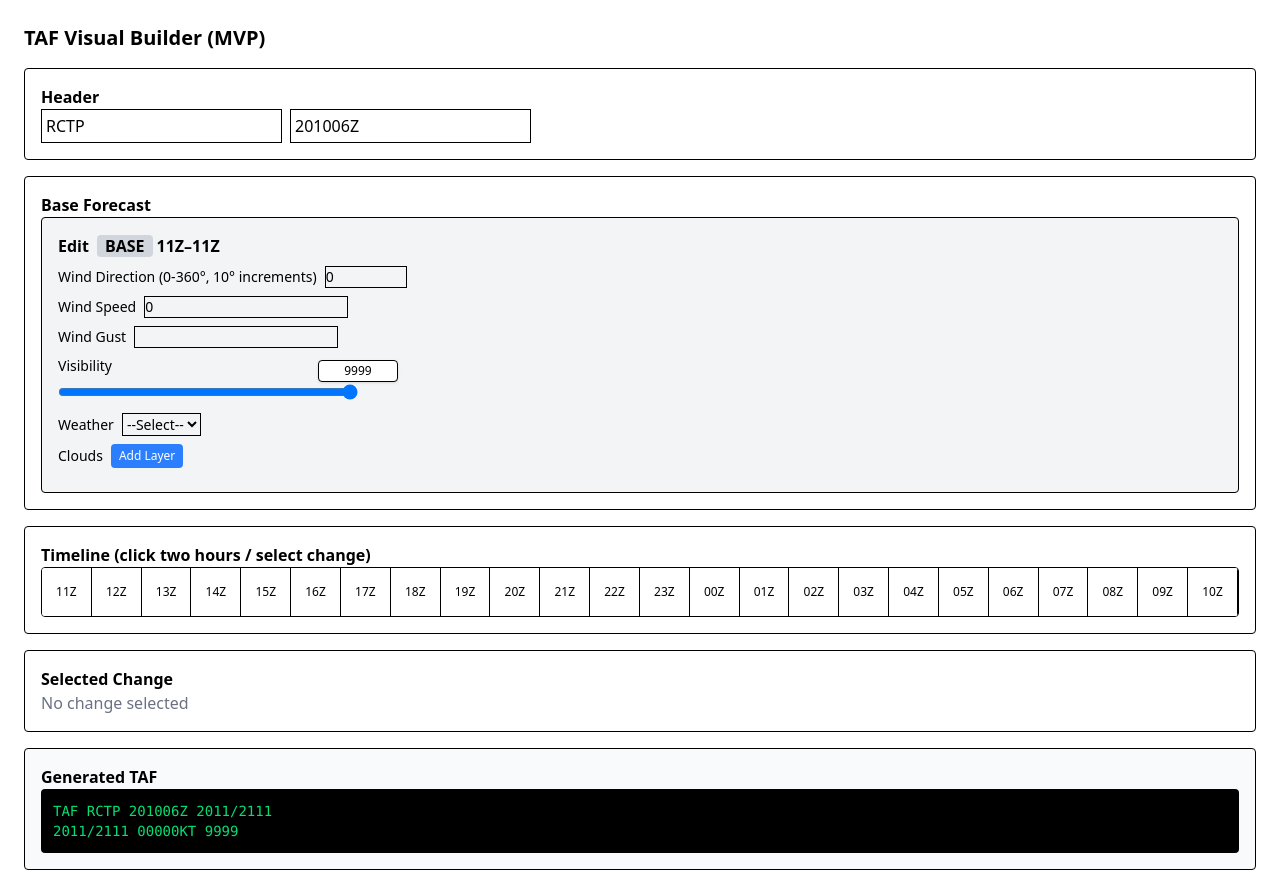
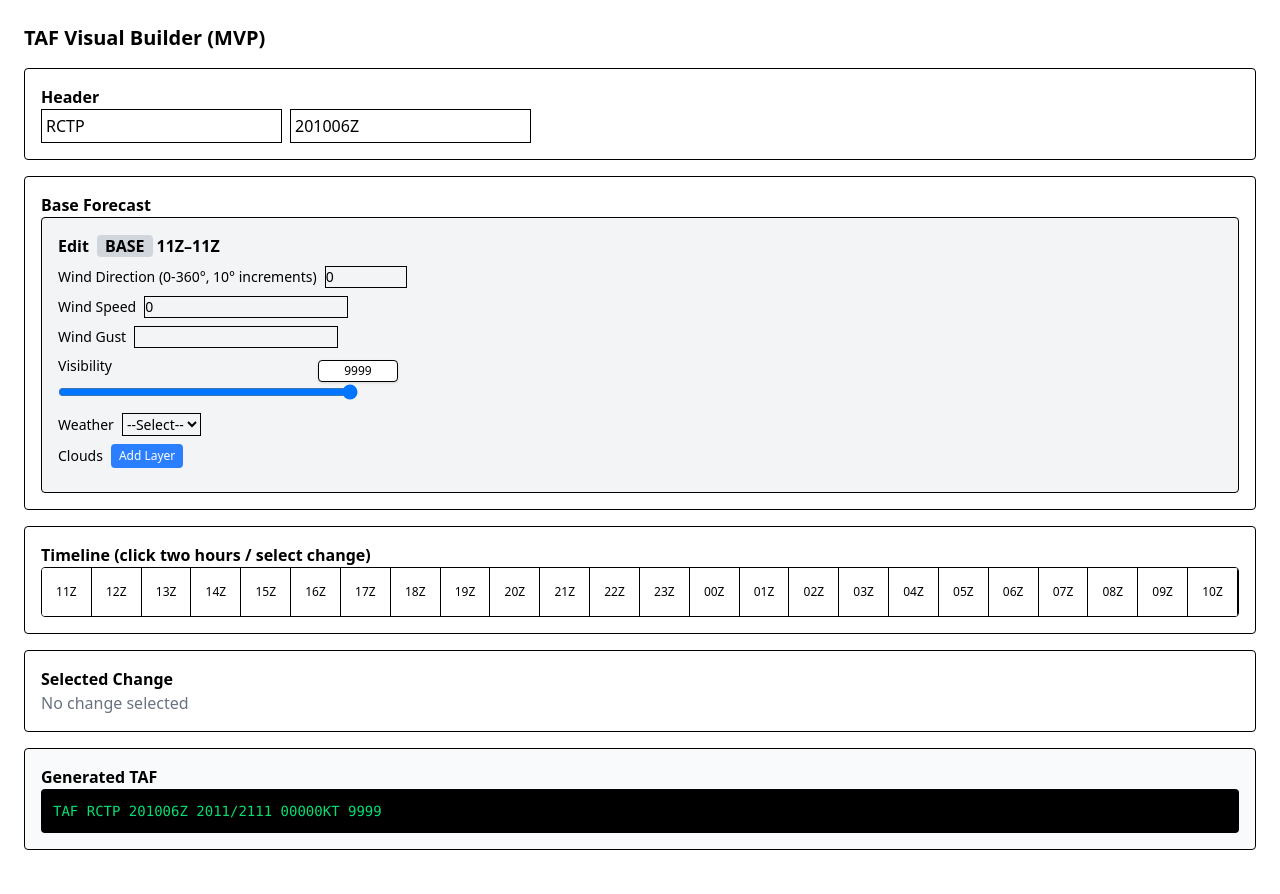
Before and after one commit to sprangdes/taf-visual-builder, a React (Vite) app: page / in a window 1280 px wide. Built offline with nearby package versions, Linux system fonts and the light colour scheme.

Commit message:
調整 generateTAF 函式以更新基礎預報行的格式，並合併標頭與基礎預報行的顯示。

```diff
--- a/src/TafBuilder.tsx
+++ b/src/TafBuilder.tsx
@@ -148,7 +148,7 @@ function generateTAF(taf: TAF) {
   const header = `TAF ${taf.station} ${taf.issueTime} ${baseFrom}/${baseTo}`;
 
   // Base forecast line
-  const baseLine = `${baseFrom}/${baseTo} ${formatWeatherState(taf.base)}`;
+  const baseLine = `${formatWeatherState(taf.base)}`;
 
   const changes = (taf.changes || [])
     .map((c) => {
@@ -174,7 +174,7 @@ function generateTAF(taf: TAF) {
     })
     .join("\n");
 
-  return [header, baseLine, changes].filter(Boolean).join("\n");
+  return [header + ' ' + baseLine, changes].filter(Boolean).join("\n");
 }
 
 // ---------- Timeline Hook ----------
```
